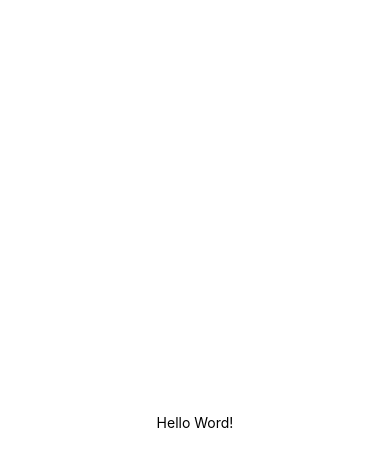
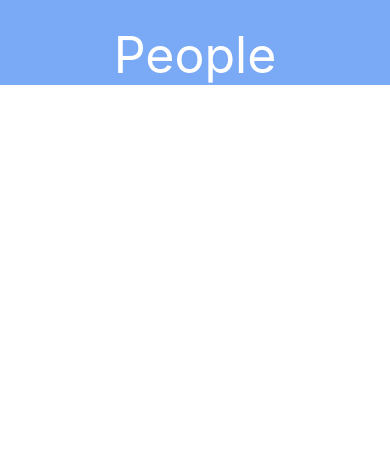
Before and after one commit to jeffersonxavier/react-native-examples, a React Native app: screen / in a window 390 px wide. Shown: the top 466 px of the page. Built offline with nearby package versions, Linux system fonts and the light colour scheme.

Commit message:
header component

```diff
--- a/App.js
+++ b/App.js
@@ -1,19 +1,11 @@
 import React from 'react';
-import { StyleSheet, Text, View } from 'react-native';
+import { View } from 'react-native';
+import Header from './src/components/Header';
 
 export default function App() {
   return (
-    <View style={styles.container}>
-      <Text>Hello Word!</Text>
+    <View>
+      <Header title="People"/>
     </View>
   );
 }
-
-const styles = StyleSheet.create({
-  container: {
-    flex: 1,
-    backgroundColor: '#fff',
-    alignItems: 'center',
-    justifyContent: 'center',
-  },
-});
--- /dev/null
+++ b/src/components/Header/index.js
@@ -0,0 +1,11 @@
+import React from 'react';
+import { Text, View } from 'react-native';
+import styles from './styles';
+
+const Header = ({ title }) => (
+  <View style={styles.container}>
+    <Text style={styles.title}>{title}</Text>
+  </View>
+);
+
+export default Header;
--- /dev/null
+++ b/src/components/Header/styles.js
@@ -0,0 +1,17 @@
+import { StyleSheet } from "react-native";
+
+const styles = StyleSheet.create({
+  container: {
+    paddingTop: 25,
+    backgroundColor: '#7aa9f5',
+    alignItems: 'center',
+    justifyContent: 'center',
+  },
+
+  title: {
+    fontSize: 50,
+    color: '#fff',
+  }
+});
+
+export default styles;
```
